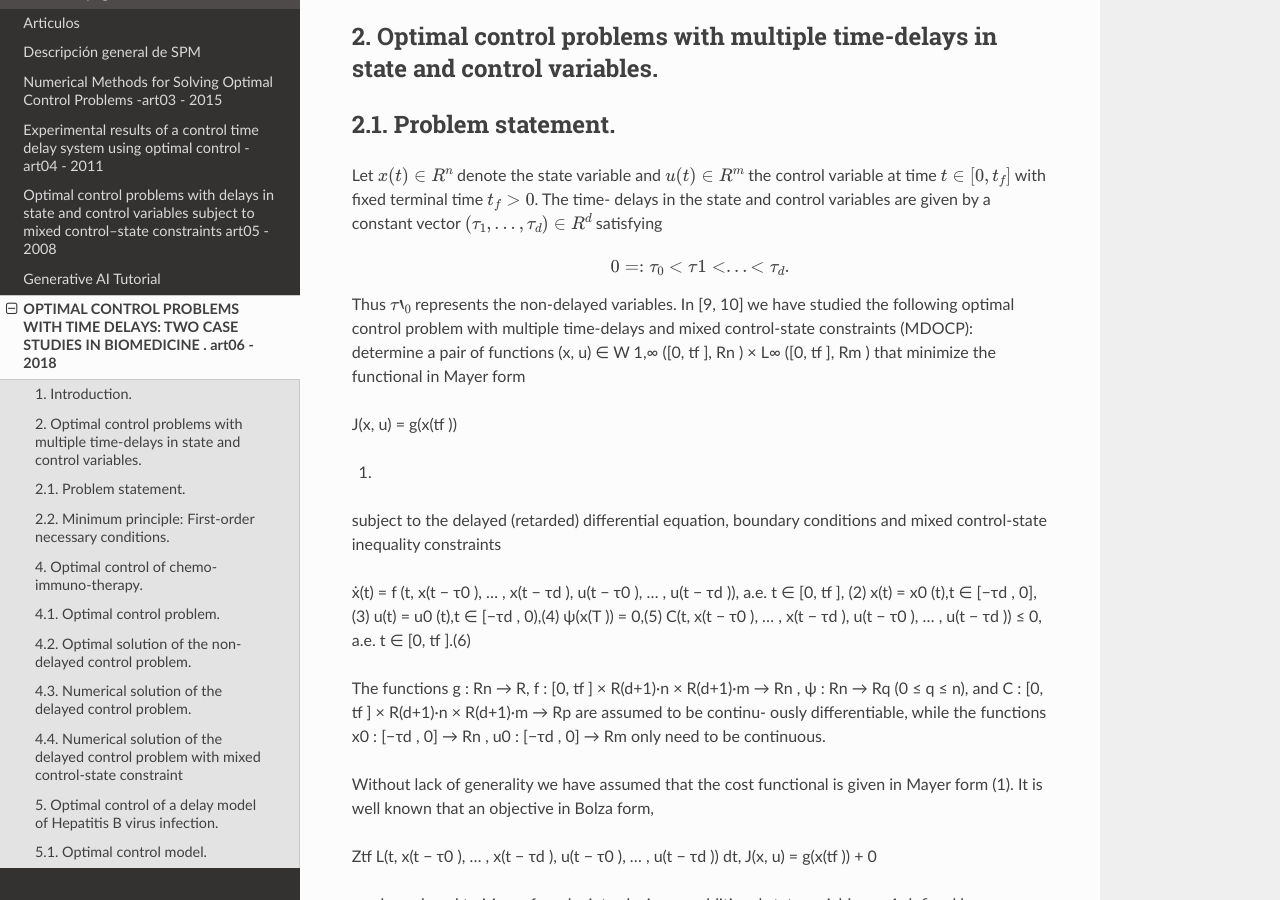
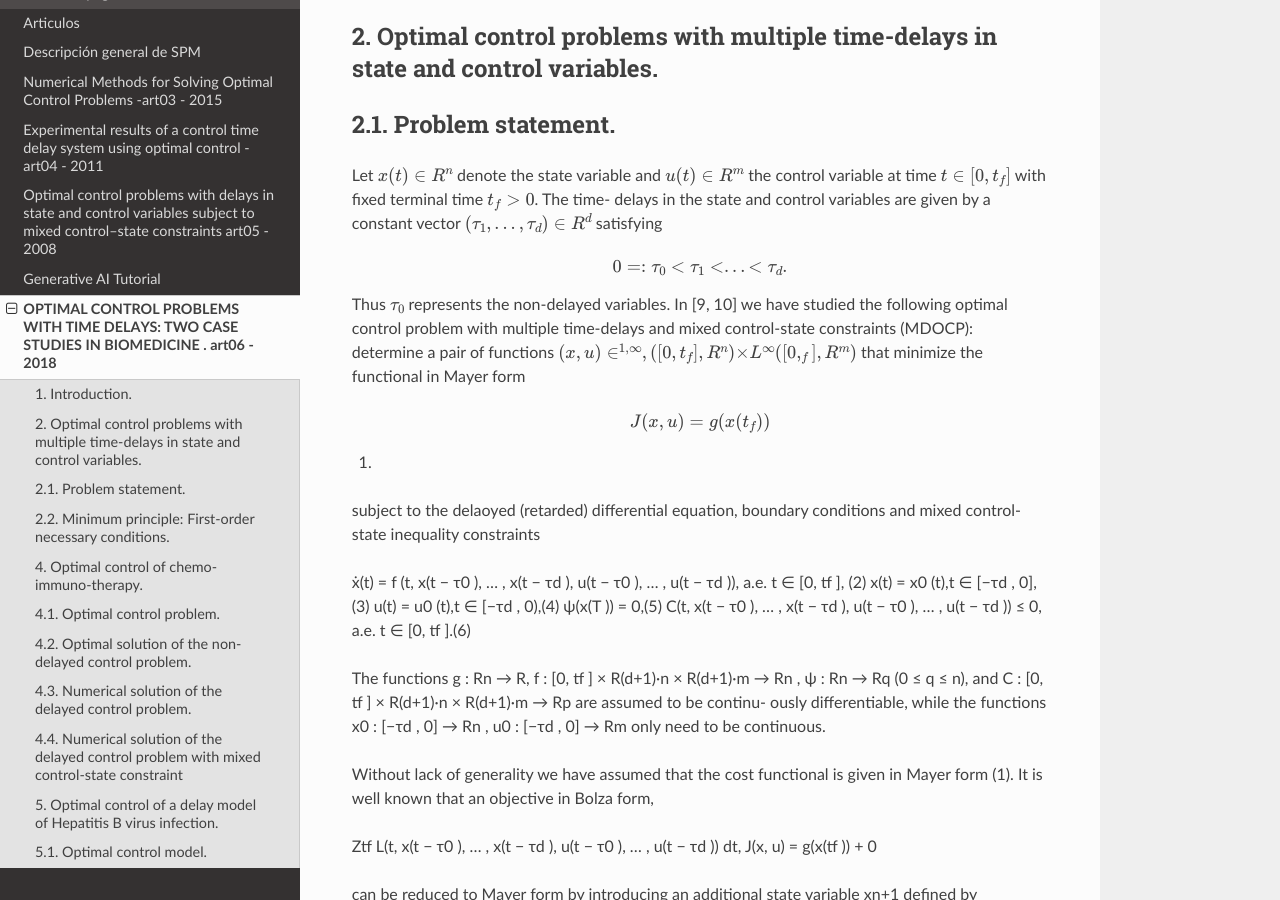
Before and after one commit to matecom57/santosg57-articulostesis, a Sphinx documentation site: the page built from docs/source/art06.rst, in a window 1280 px wide and 900 px high, scrolled down 2713 px. Built offline with Sphinx 7.4.7 and the Read the Docs theme 3.1.0, drawn with Linux system fonts in a browser that asks for light colours.

```diff
--- a/docs/source/art06.rst
+++ b/docs/source/art06.rst
@@ -135,18 +135,23 @@ R^d` satisfying
 
 .. math::
 
-   0 =: τ_0 < τ1 < ... < τ_d .
+   0 =: τ_0 < τ_1 < ... < τ_d .
 
-Thus :math:`τ`_0` represents the non-delayed variables. In [9, 10] we have
+Thus :math:`τ_0` represents the non-delayed variables. In [9, 10] we have
 studied the following optimal control problem with multiple time-delays and mixed control-state
-constraints (MDOCP): determine a pair of functions (x, u) ∈ W 1,∞ ([0, tf ], Rn ) ×
-L∞ ([0, tf ], Rm ) that minimize the functional in Mayer form
+constraints (MDOCP): determine a pair of functions :math:`(x, u) ∈ ^{1,∞},
+([0, t_f ], R^n ) × L^{∞} ([0, _f ], R^m )` that minimize the functional in
+Mayer
+form
 
-J(x, u) = g(x(tf ))
+.. math::
+
+   J(x, u) = g(x(t_f ))
 
 (1)
 
-subject to the delayed (retarded) differential equation, boundary conditions and
+subject to the delaoyed (retarded) differential equation, boundary conditions
+and
 mixed control-state inequality constraints
 
 ẋ(t) = f (t, x(t − τ0 ), . . . , x(t − τd ), u(t − τ0 ), . . . , u(t − τd )), a.e. t ∈ [0, tf ], (2)
```
Also changed, not shown: 1 other file.
